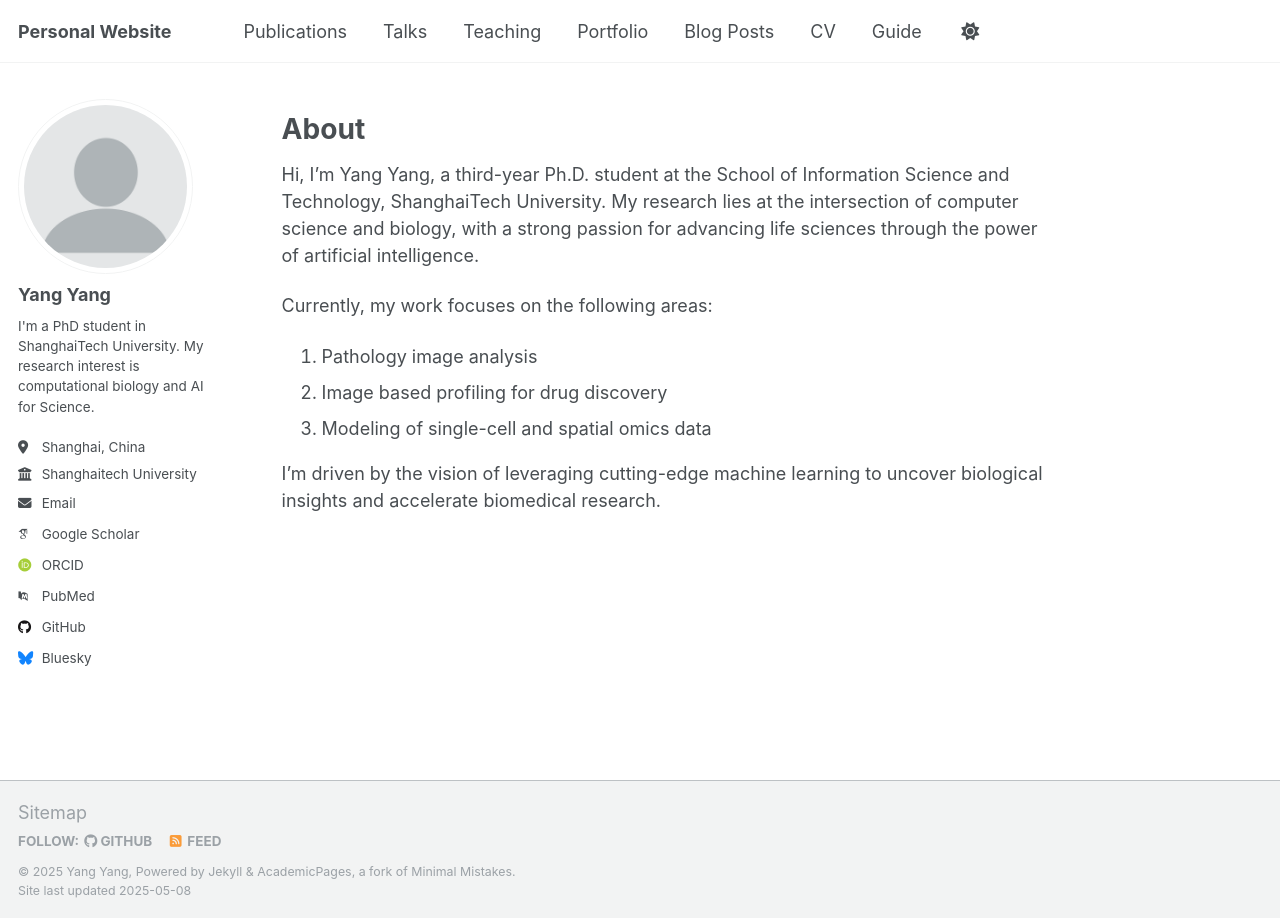
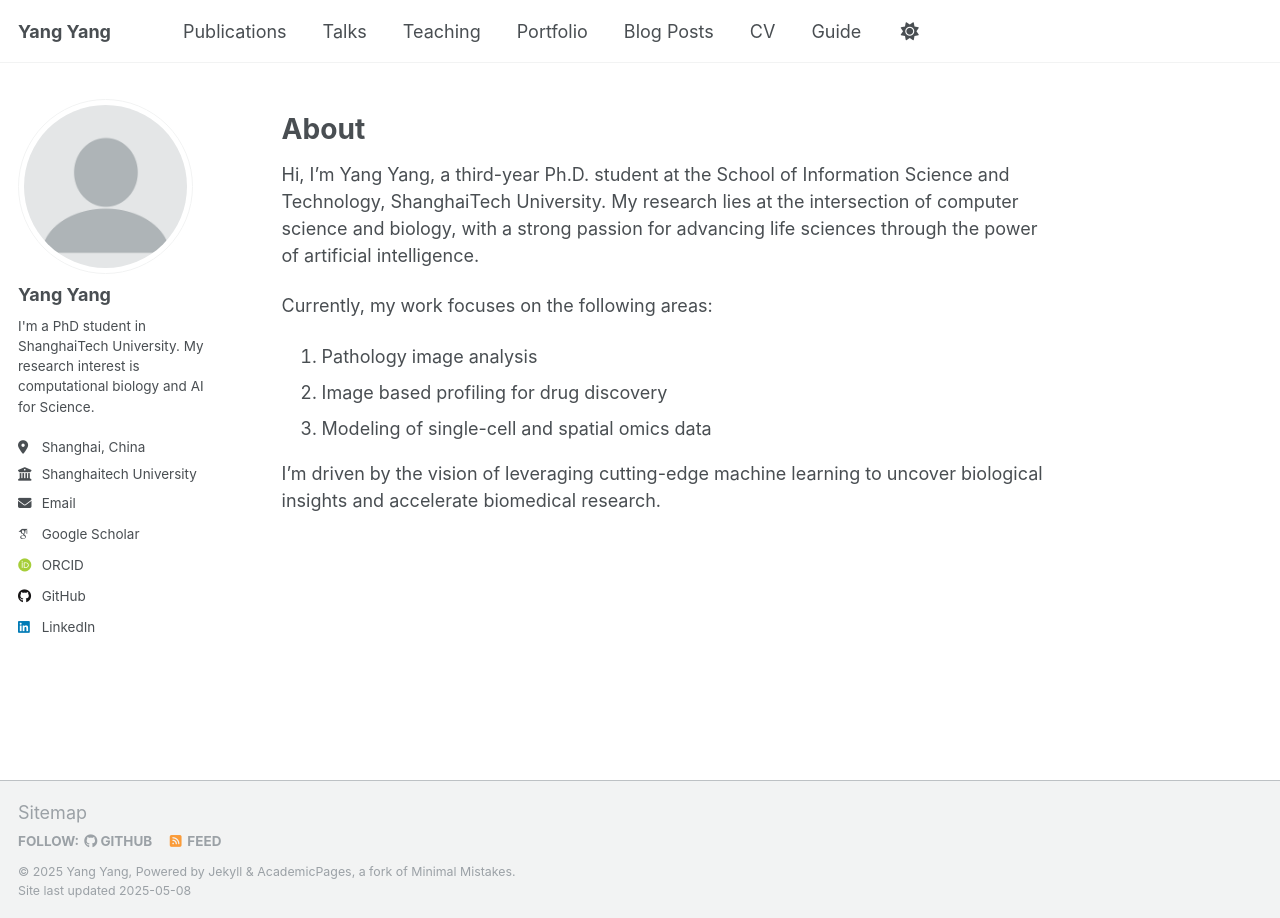
Before and after one commit to Tony3232/tony3232.github.io, a Jekyll site: the page built from _pages/about.md, in a window 1280 px wide. Built offline with Jekyll 4.4.1, drawn with Linux system fonts in a browser that asks for light colours; some web fonts are replaced.

Commit message:
Update _config.yml

```diff
--- a/_config.yml
+++ b/_config.yml
@@ -9,13 +9,13 @@
 # Basic Site Settings
 locale                   : "en-US"
 site_theme               : "default"
-title                    : "Personal Website"
+title                    : "Yang Yang"
 title_separator          : "-"
 name                     : &name "Yang Yang"
 description              : &description "personal description"
 url                      : https://tony3232.github.io # the base hostname & protocol for your site e.g. "https://[your GitHub username].github.io"
 baseurl                  : "" # the subpath of your site, e.g. "/blog"
-repository               : "academicpages/academicpages.github.io"
+repository               : "tony3232/tony3232.github.io"
 
 # Site Author - The following control what appear as part of the author content on the side bar.
 #               If a field is blank the icon and link will not appear, otherwise it will be shown.
@@ -37,7 +37,7 @@ author:
   impactstory      : # URL
   orcid            : "https://orcid.org/0009-0005-5348-6029"
   semantic         : # URL
-  pubmed           : "https://www.ncbi.nlm.nih.gov/pubmed/?term=john+snow"
+  pubmed           : # "https://www.ncbi.nlm.nih.gov/pubmed/?term=john+snow"
   researchgate     : # URL
   scopus           : # URL
 
@@ -45,12 +45,12 @@ author:
   bitbucket        : # Username - Update with your username on the site
   codepen          : # Username
   dribbble         : # Username
-  github           : "academicpages"
+  github           : "tony3232"
   kaggle           : # Username
   stackoverflow    : # User number or user number and name (i.e., use "1" or "1/jeff-atwood")
 
   # Social media
-  bluesky          : "bsky.app" # Replace this with you Bluesky username
+  bluesky          : # "bsky.app" # Replace this with you Bluesky username
   facebook         : # Username
   flickr           : # Username
   foursquare       : # Username
@@ -59,7 +59,7 @@ author:
   keybase          : # Username
   instagram        : # Username
   lastfm           : # Username
-  linkedin         : # Username
+  linkedin         : yang-yang-2bb81735b # Username
   mastodon         : # URL
   medium           : # URL
   pinterest        : # Username
```
